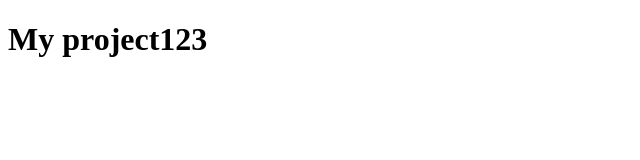
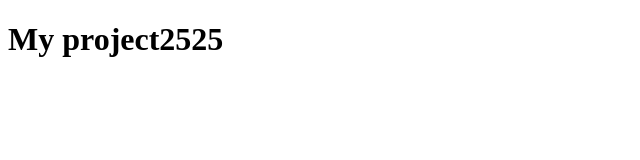
Before and after one commit to MarinaOlenchenko/my-project, a plain HTML site: page index.html in a window 1280 px wide. Shown: the full height of the page, 0-640 px from the left. Drawn offline with Linux system fonts and the light colour scheme.

Commit message:
title was changed 2

```diff
--- a/index.html
+++ b/index.html
@@ -7,6 +7,6 @@
   <title>My project</title>
 </head>
 <body>
-  <h1>My project123</h1>
+  <h1>My project2525</h1>
 </body>
 </html>
```
